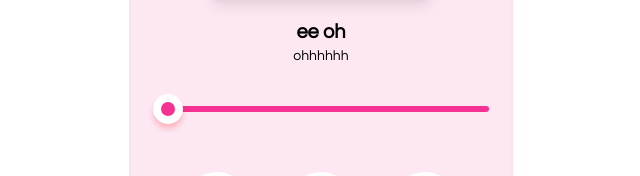
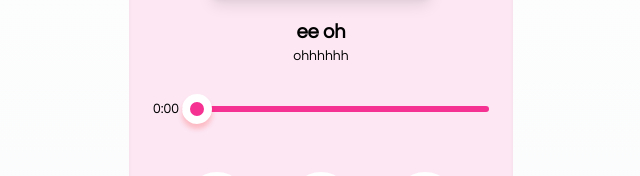
Before and after one commit to jojazpeitia/player, a Next.js app: page / in a window 1280 px wide. Shown: the part 354-530 px from the top of the page, without its empty margins (319-959 px from the left). Built offline with nearby package versions, Linux system fonts and the light colour scheme.

Commit message:
added time

```diff
--- a/app/page.tsx
+++ b/app/page.tsx
@@ -21,6 +21,7 @@ export default function Home() {
   const [sliderPosition, setSliderPosition] = useState(0);
   const [gifSource, setGifSource] = useState(gifSources.paused);
   const [isRotating, setIsRotating] = useState(false);
+  const [currentTime, setCurrentTime] = useState(0);
 
   const handlePlayClick = () => {
     const audioElement = document.getElementById('audio-element') as HTMLAudioElement;
@@ -62,6 +63,7 @@ export default function Home() {
       const updateTime = () => {
         const newPosition = (audioElement.currentTime / audioElement.duration) * 100;
         setSliderPosition(newPosition);
+        setCurrentTime(audioElement.currentTime);
       };
 
       audioElement.addEventListener('timeupdate', updateTime);
@@ -86,14 +88,20 @@ export default function Home() {
   const rotateVariants = {
     rotate: isRotating ? 360 : 0,
     transition: {
-    duration: 120,
+      duration: 60,
       repeat: Infinity,
       ease: 'linear',
     },
   };
 
+  function formatTime(timeInSeconds: number) {
+    const minutes = Math.floor(timeInSeconds / 60);
+    const seconds = Math.floor(timeInSeconds % 60);
+    return `${minutes}:${seconds < 10 ? '0' : ''}${seconds}`;
+  }
+
   return (
-    <main className="flex min-h-screen flex-col items-center justify-center p-24">
+    <main className="bg-gradient-to-b from-white to-gray-50 flex min-h-screen flex-col items-center justify-center p-24">
       {/* main content */}
       <motion.div
         className="mb-32 grid text-center"
@@ -135,12 +143,16 @@ const rotateVariants = {
               <source src="WhatsApp Audio 2023-08-15 at 8.31.48 AM.mpeg" type='audio/mpeg'/>
             </audio>
           </div>
+          <div className='flex items-center'>
+          <p className={`${questrial.className} text-sm`}> {formatTime(currentTime)}&nbsp;</p>
             <input
               type='range'
               id="progress"
               value={sliderPosition}
               onInput={handleSliderChange}
               />
+          </div>
+
           {/* Controls */}
           <div className="flex justify-center items-center">
             <motion.div
@@ -167,41 +179,6 @@ const rotateVariants = {
           </div>
         </motion.div>
       </motion.div>
-
-
-      {/* <div className="fixed bottom-0 left-0 flex h-48 w-full items-end justify-center bg-gradient-to-t from-white via-white dark:from-black dark:via-black lg:static lg:h-auto lg:w-auto lg:bg-none">
-
-          <div className={`${questrial.className} mt-5`}>
-            <a
-              className="pointer-events-none flex place-items-center gap-2 p-8 lg:pointer-events-auto lg:p-0"
-              href="https://vercel.com?utm_source=create-next-app&utm_medium=appdir-template&utm_campaign=create-next-app"
-              target="_blank"
-              rel="noopener noreferrer"
-            >
-              By{' '}
-              <Image
-                src="/joja.svg"
-                alt="joja"
-                className="dark:invert"
-                width={60}
-                height={24}
-                priority
-              />
-            </a>
-          </div>
-        </div> */}
-
-        {/* <div className={`${questrial.className} flex flex-row items-center space-x-2`}>
-          <h1>by</h1>
-          <Image
-                src="/joja.svg"
-                alt="joja"
-                className="dark:invert"
-                width={50}
-                height={24}
-                priority
-          />
-        </div> */}
     </main>
   )
 }
```
Lines whose indentation alone changed are shown as unchanged.
